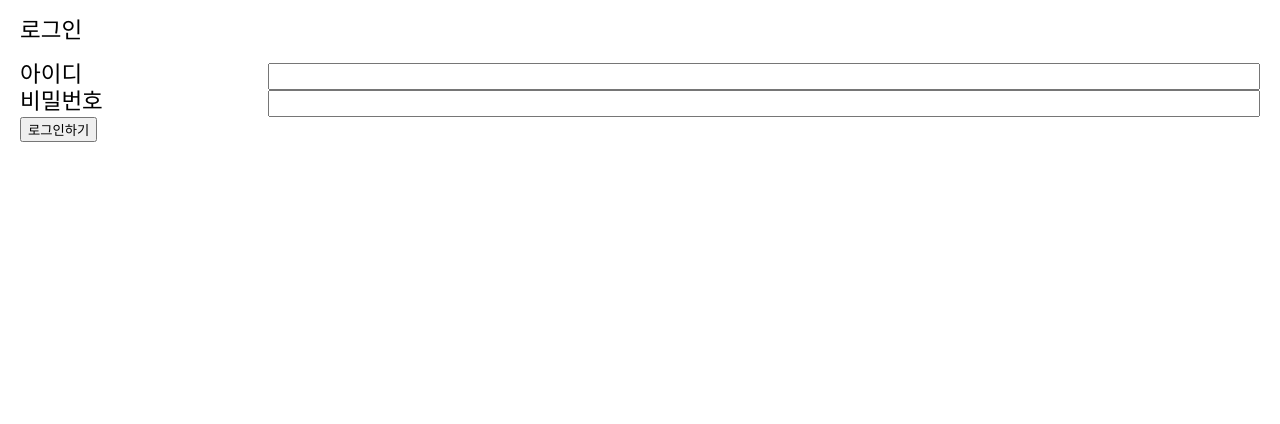
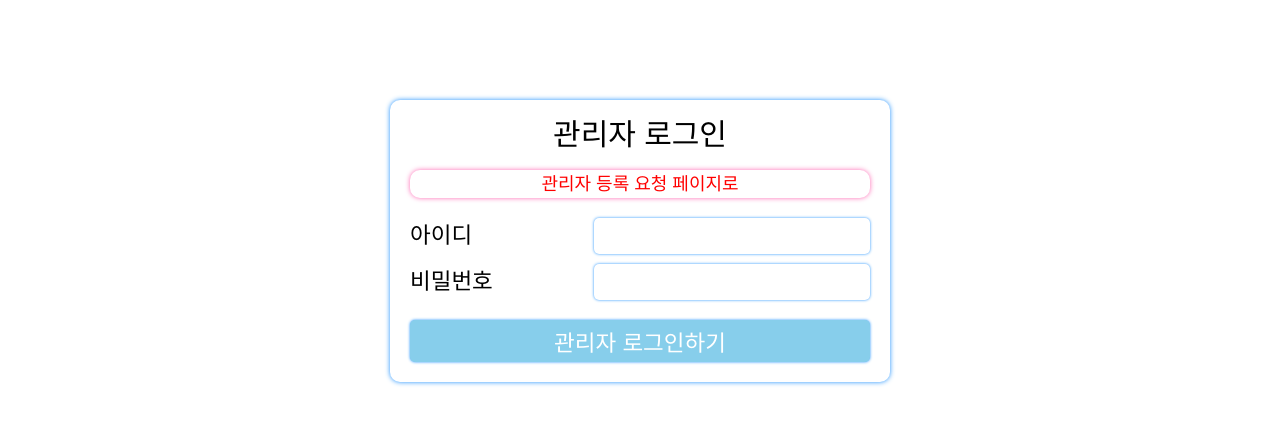
Before and after one commit to jungmin0917/node, a website: page views/member/login.html in a window 1280 px wide. Drawn offline with nearby package versions, Linux system fonts and the light colour scheme; files that its build step writes are made by us from their sources; some icons are missing; a web font is replaced by a local one.

Commit message:
관리자 페이지 기본 스타일

```diff
--- a/public/css/style.css
+++ b/public/css/style.css
@@ -12,34 +12,104 @@ html{
     font-size:15px;
 }
 
+.layout_width{
+	width:1200px;
+	min-width:1200px;
+	margin:0 auto;
+}
+
+/* 로그인, 가입 관련 S */
+
 dl{
 	display:table;
-	width:100%;
+	margin-bottom:10px;
 }
 
 dt{
 	display:table-cell;
-	width:20%;
+	width:40%;
 }
 
 dd{
 	display:table-cell;
-	width:80%;
+	width:60%;
 }
 
 dd input{
 	width:100%;
     font-family: 'Eulyoo1945-SemiBold', sans-serif;
-    font-size:1.2rem;
+    font-size:1.5rem;
+    border:0;
+    box-shadow:0 0 3px dodgerblue;
+    padding:5px 10px;
+    border-radius:5px;
 }
 
 .member_join_form,
 .member_login_form{
 	font-size:1.5rem;
 	padding:20px;
+	box-shadow:0 0 5px dodgerblue;
+	border-radius:10px;
+	width:500px;
+	margin:100px auto;
 }
 
 .join_title,
 .login_title{
+	font-size:2rem;
 	margin-bottom:20px;
+	text-align:center;
 }
+
+.btn1{
+	margin-top:10px;
+    font-family: 'Eulyoo1945-SemiBold', sans-serif;
+    font-size:1.5rem;
+	width:100%;
+	padding:5px;
+	background-color:skyblue;
+	border-radius:5px;
+	box-shadow:0 0 3px dodgerblue;
+	border:0;
+	cursor:pointer;
+	transition:all 0.5s;
+	color:white;
+}
+
+.btn1:hover{
+	background-color:dodgerblue;
+}
+
+.links{
+	box-shadow:0 0 5px hotpink;
+	font-size:1.2rem;
+	margin-bottom:20px;
+	text-align:center;
+	border-radius:10px;
+}
+
+.links a{
+	display:block;
+	padding:5px;
+	color:red;
+}
+
+/* 로그인, 가입 관련 E */
+
+
+/* admin 메인 관련 */
+
+.admin_page{
+	background-color:#eee;
+}
+
+.admin_page .top_nav{
+	background-color:#fff;
+	height:34px;
+	line-height:34px;
+}
+
+.admin_page .top_nav .inner{
+	text-align:right;
+}
--- a/routes/admin.js
+++ b/routes/admin.js
@@ -8,7 +8,11 @@ const router = express.Router();
 
 router.get("/", function(req, res, next){
 
-	res.send("관리자 페이지");
+	const params = {
+		addClass : 'admin_page',
+	};
+
+	return res.render("admin/main", params);
 });
 
 module.exports = router;
--- a/views/layout.html
+++ b/views/layout.html
@@ -2,6 +2,8 @@
 <html lang='ko'>
 <head>
 	<meta charset='utf-8'>
+
+	<link rel="stylesheet" href="https://cdn.jsdelivr.net/npm/xeicon@2.3.3/xeicon.min.css">
 	<link rel='stylesheet' type='text/css' href="/css/reset.css">
 	<link rel='stylesheet' type='text/css' href="/css/style.css">
 
@@ -14,7 +16,14 @@
 
 	<title>이력서</title>
 </head>
-<body>
+<body
+	{% if addClass %}
+	class = '{{ addClass }}'
+	{% endif %}
+>
+	{% block top %}
+
+	{% endblock %}
 
 	{% block content %}
 
--- a/views/member/login.html
+++ b/views/member/login.html
@@ -1,8 +1,12 @@
 {% extends "../layout.html" %}
 
 {% block content %}
+
 <form method='post' action='/member/login' target='ifrm_hidden' autocomplete='off' class='member_login_form'>
-	<div class='login_title'>로그인</div>
+	<div class='login_title'>관리자 로그인</div>
+	<div class='links'>
+		<a href="/member/join">관리자 등록 요청 페이지로</a>
+	</div>
 	<dl>
 		<dt>아이디</dt>
 		<dd>
@@ -15,6 +19,7 @@
 			<input type='password' name='memPw'>
 		</dd>
 	</dl>
-	<input type='submit' value='로그인하기'>
+	<input type='submit' value='관리자 로그인하기' class='btn1'>
 </form>
+
 {% endblock %}
```
Also changed, not shown: views/admin/_nav.html (added, +1 -0 lines), views/admin/_profile.html (added, +1 -0 lines), views/admin/main.html (added, +29 -0 lines), views/member/join.html (+4 -2 lines).
